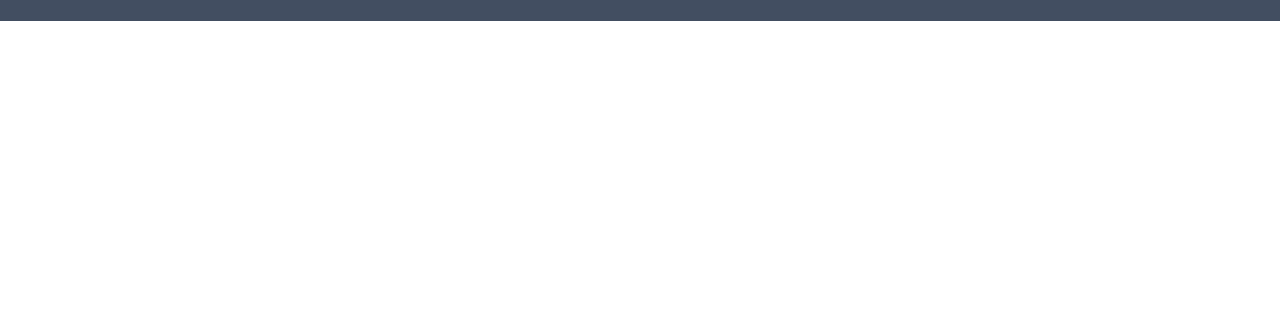
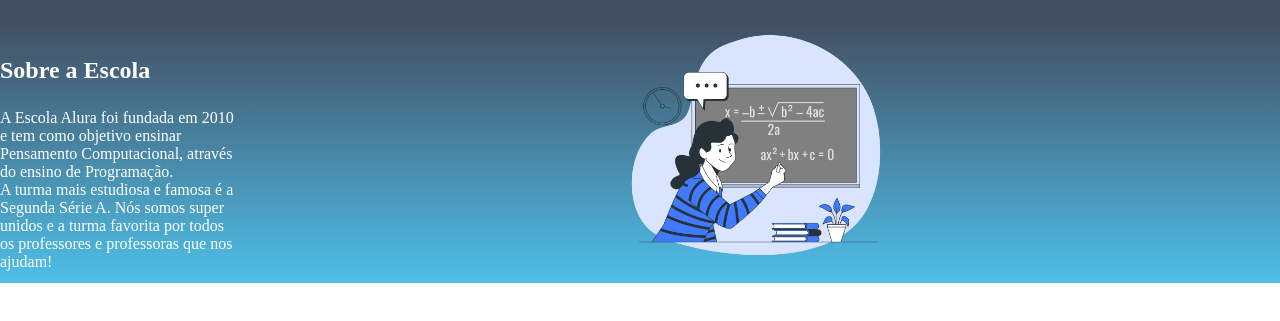
Before and after one commit to Adrian5579/MR.-ESTRALA-TCHEKA, a plain HTML site: page index.html in a window 1280 px wide. Shown: the part 123-444 px from the top of the page. Drawn offline with Linux system fonts and the light colour scheme.

Commit message:
quase la

```diff
--- a/index.html
+++ b/index.html
@@ -14,6 +14,17 @@
        <li class="cabecalho-lista-item">Escola</li>
        <li  class="cabecalho-lista-item">Estudante</li>
       </ul></header>
+      <section class="escola">
+<div class="escola-div-conteudo">  <h2 class="escola-titulo">Sobre a Escola</h2>
+   <p class="escola-texto-um">A Escola Alura foi fundada em 2010 e tem como objetivo ensinar Pensamento Computacional, através do ensino de  Programação.</p>
+   <p class="escola-texto-dois">A turma mais estudiosa e famosa é a Segunda Série A. Nós somos super unidos e a turma favorita por todos os professores e professoras que nos ajudam!</p>
+</div>
+         <section class="escola">
+
+<img class="escola-imagem" src="Formula-bro.png" alt="PFOFESSOR NO QUADRO">
+
+
+      </section>
 
 </body>
 </html>
--- a/style.css
+++ b/style.css
@@ -20,3 +20,20 @@
     margin: 0 16px ;
     font-size: 24px;
 }
+.escola-imagem{
+    width: 25%;
+}
+.escola{
+    background-image: linear-gradient(#424E61,#4EBFE9);
+    color: white;
+    display: flex;
+    justify-content: center;
+    align-items: center;
+    padding: 34px O;
+}
+.escola-div-conteudo{
+    width: 35%;
+}
+.escola-titulo{
+    padding : 25px 0;
+}
```
Also changed, not shown: Formula-bro.png (added).
